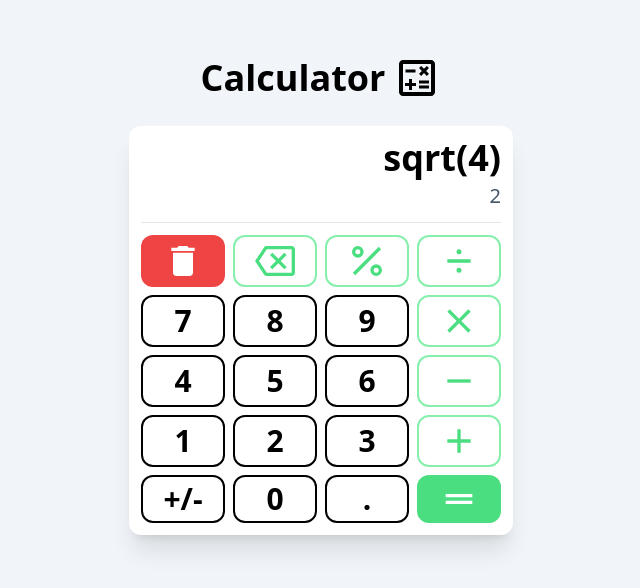
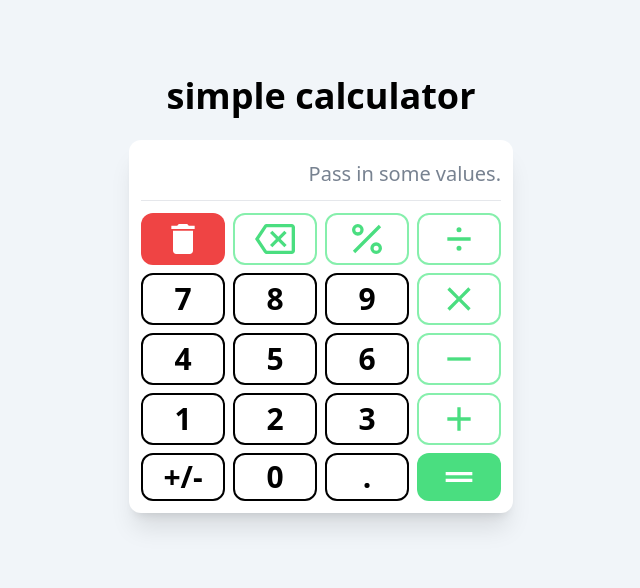
Before and after one commit to mejsiejdev/calculator, a React (Vite) app: page / in a window 1280 px wide. Shown: the part 106-694 px from the top of the page, without its empty margins (319-959 px from the left). Built offline with nearby package versions, Linux system fonts and the light colour scheme.

Commit message:
feat: :sparkles: Added action to every button!
Some actions when triggered in *very specific* siuations cause the app to break. I must find all of those situations, address them and possibly add some tests to test the calculator's behaviour.

```diff
--- a/src/App.tsx
+++ b/src/App.tsx
@@ -8,10 +8,10 @@ import {
   MdDelete,
   MdDragHandle,
   MdOutlineBackspace,
-  MdOutlineCalculate,
 } from "react-icons/md";
 import { RiPercentLine, RiDivideFill } from "react-icons/ri";
 import Button from "./components/Button";
+import { AnimatePresence, motion } from "framer-motion";
 
 type Action = {
   content: IconType | string;
@@ -20,122 +20,149 @@ type Action = {
   style?: "primary" | "secondary" | "delete";
 };
 
+const App: React.FC = () => {
+  const [currentValue, setCurrentValue] = useState<string>("");
+  let result: string = currentValue;
+  if (
+    currentValue[currentValue.length - 1] !== "/" &&
+    currentValue[currentValue.length - 1] !== "*" &&
+    currentValue[currentValue.length - 1] !== "-" &&
+    currentValue[currentValue.length - 1] !== "+"
+  ) {
+    result = format(evaluate(currentValue), { precision: 14 });
+  }
+
   const actions: Action[] = [
     {
       content: MdDelete,
-    onClick: () => {},
+      onClick: () => setCurrentValue(""),
       tooltip: "Clear all",
       style: "delete",
     },
     {
       content: MdOutlineBackspace,
-    onClick: () => {},
+      onClick: () => setCurrentValue(currentValue.slice(0, -1)),
       tooltip: "Delete one character",
       style: "secondary",
     },
     {
       content: RiPercentLine,
-    onClick: () => {},
+      onClick: () => setCurrentValue(`${currentValue}%`),
       tooltip: "Modulo",
       style: "secondary",
     },
     {
       content: RiDivideFill,
-    onClick: () => {},
+      onClick: () => setCurrentValue(`${currentValue}/`),
       tooltip: "Divide",
       style: "secondary",
     },
     {
       content: "7",
-    onClick: () => {},
+      onClick: () => setCurrentValue(`${currentValue}7`),
     },
     {
       content: "8",
-    onClick: () => {},
+      onClick: () => setCurrentValue(`${currentValue}8`),
     },
     {
       content: "9",
-    onClick: () => {},
+      onClick: () => setCurrentValue(`${currentValue}9`),
     },
     {
       content: MdClose,
-    onClick: () => {},
+      onClick: () => setCurrentValue(`${currentValue}*`),
       tooltip: "Multiply",
       style: "secondary",
     },
     {
       content: "4",
-    onClick: () => {},
+      onClick: () => setCurrentValue(`${currentValue}4`),
     },
     {
       content: "5",
-    onClick: () => {},
+      onClick: () => setCurrentValue(`${currentValue}5`),
     },
     {
       content: "6",
-    onClick: () => {},
+      onClick: () => setCurrentValue(`${currentValue}6`),
     },
     {
       content: MdRemove,
-    onClick: () => {},
+      onClick: () => setCurrentValue(`${currentValue}-`),
       tooltip: "Subtract",
       style: "secondary",
     },
     {
       content: "1",
-    onClick: () => {},
+      onClick: () => setCurrentValue(`${currentValue}1`),
     },
     {
       content: "2",
-    onClick: () => {},
+      onClick: () => setCurrentValue(`${currentValue}2`),
     },
     {
       content: "3",
-    onClick: () => {},
+      onClick: () => setCurrentValue(`${currentValue}3`),
     },
     {
       content: MdAdd,
-    onClick: () => {},
+      onClick: () => setCurrentValue(`${currentValue}+`),
       tooltip: "Add",
       style: "secondary",
     },
     {
       content: "+/-",
-    onClick: () => {},
+      onClick: () => setCurrentValue(`(-${currentValue})`),
     },
     {
       content: "0",
-    onClick: () => {},
+      onClick: () => {
+        if (currentValue[currentValue.length - 1] === "/") {
+          result = "FUCK YOU";
+        } else {
+          setCurrentValue(`${currentValue}0`);
+        }
+      },
     },
     {
       content: ".",
-    onClick: () => {},
+      onClick: () => setCurrentValue(`${currentValue}.`),
     },
     {
       content: MdDragHandle,
-    onClick: () => {},
+      onClick: () => setCurrentValue(`${result}`),
       tooltip: "Calculate",
       style: "primary",
     },
   ];
-
-const App: React.FC = () => {
-  const [currentValue, setCurrentValue] = useState<string>("sqrt(4)");
-  const result = format(evaluate(currentValue), { precision: 14 });
   return (
     <div className="w-full bg-slate-100 min-h-screen flex flex-col items-center gap-6 justify-center">
-      <div className="flex flex-row items-center justify-center gap-2">
-        <p className="text-4xl font-semibold">Calculator</p>
-        <MdOutlineCalculate className="h-12 w-12" />
-      </div>
+      <p className="text-4xl font-semibold">simple calculator</p>
       <div className="max-w-sm w-full p-3 bg-white shadow-xl rounded-xl flex flex-col gap-3">
-        <div className="flex flex-col items-end justify-center gap-1">
-          <p className="text-4xl font-bold">{currentValue}</p>
+        <div className="flex flex-col items-end justify-start gap-1">
+          <p className="text-4xl font-bold truncate pb-1">{currentValue}</p>
+          <AnimatePresence>
             {currentValue === result ? null : currentValue !== "" ? (
-            <p className="text-slate-600 text-xl">{result}</p>
+              <motion.p
+                initial={{ opacity: 0 }}
+                animate={{ opacity: 1 }}
+                exit={{ opacity: 0 }}
+                className="text-slate-600 text-xl"
+              >
+                {result}
+              </motion.p>
             ) : (
-            <p className="text-slate-600 text-xl">Start calculating!</p>
+              <motion.p
+                initial={{ opacity: 0 }}
+                animate={{ opacity: 1 }}
+                exit={{ opacity: 0 }}
+                className="text-slate-600 text-xl animate-pulse"
+              >
+                Pass in some values.
+              </motion.p>
             )}
+          </AnimatePresence>
         </div>
         <hr />
         <div className="grid grid-cols-4 gap-2 w-full">
```
Lines whose indentation alone changed are shown as unchanged.
